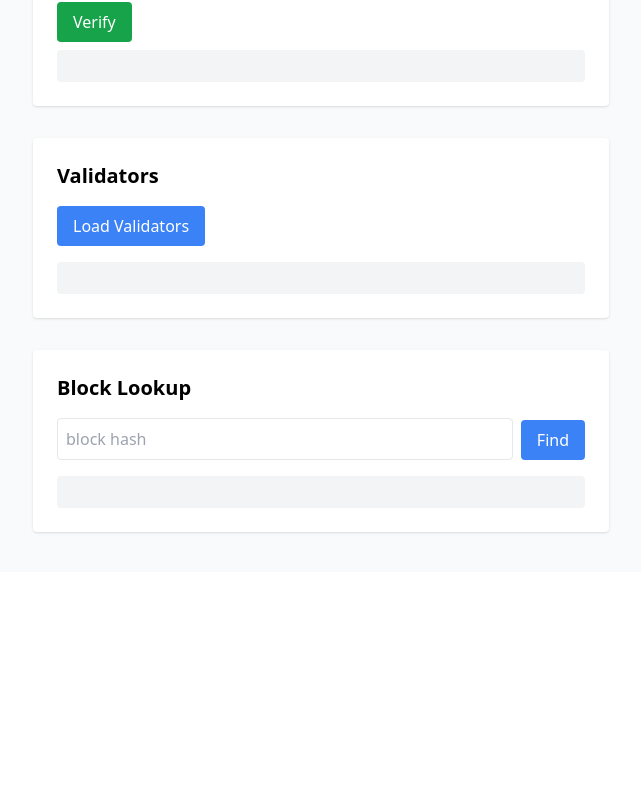
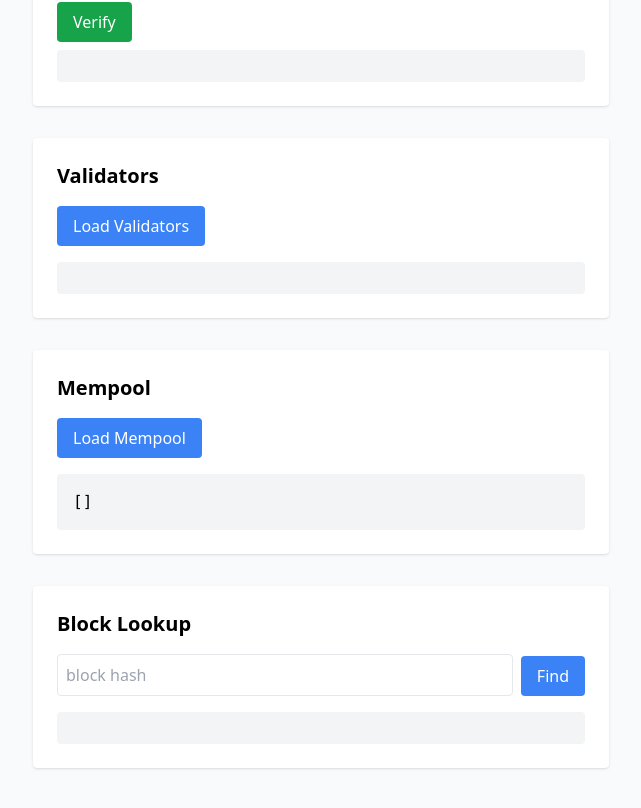
Before and after one commit to edinsoncs/suni-coin, a Next.js app: page / in a window 1280 px wide. Shown: the part 1560-2368 px from the top of the page, without its empty margins (319-960 px from the left). Before the commit the page ends 2132 px from the top, so only its background shows below. Built offline with nearby package versions, Linux system fonts and the light colour scheme; no server answers.

Commit message:
Fix wallet balance and enhance explorer

```diff
--- a/pages/index.js
+++ b/pages/index.js
@@ -21,6 +21,7 @@ export default function Home() {
   const [hashInput, setHashInput] = useState('');
   const [blockInfo, setBlockInfo] = useState(null);
   const [searchAddress, setSearchAddress] = useState('');
+  const [mempool, setMempool] = useState([]);
 
   useEffect(() => {
     refreshBlocks();
@@ -102,6 +103,12 @@ export default function Home() {
     setBlockInfo(json);
   }
 
+  async function loadMempool() {
+    const res = await fetch(`${API_BASE}/api/mempool`);
+    const json = await res.json();
+    setMempool(json);
+  }
+
   return (
     <div className="py-6">
       <h1 className="text-2xl font-bold mb-2 text-center">SuniCoin Dashboard</h1>
@@ -170,6 +177,12 @@ export default function Home() {
       </section>
 
       <section className="max-w-xl mx-auto bg-white p-6 mt-8 rounded shadow">
+        <h2 className="text-xl font-semibold mb-4">Mempool</h2>
+        <button onClick={loadMempool} className="px-4 py-2 bg-blue-500 text-white rounded">Load Mempool</button>
+        <pre className="mt-4 bg-gray-100 p-4 rounded overflow-auto">{JSON.stringify(mempool, null, 2)}</pre>
+      </section>
+
+      <section className="max-w-xl mx-auto bg-white p-6 mt-8 rounded shadow">
         <h2 className="text-xl font-semibold mb-4">Block Lookup</h2>
         <div className="flex items-end gap-2">
           <input value={hashInput} onChange={e => setHashInput(e.target.value)} placeholder="block hash" className="flex-1 border p-2 rounded" />
--- a/src/service/index.js
+++ b/src/service/index.js
@@ -2,7 +2,7 @@ import express from 'express';
 import bodyParser from 'body-parser';
 import Blockchain from '../blockchain/index.js';
 import P2PAction from './p2p.js';
-import Wallet from '../wallet/index.js';
+import Wallet, { blockchainWallet } from '../wallet/index.js';
 import Miner from '../miner/index.js';
 import middleware from '../middleware/index.js';
 
@@ -10,6 +10,8 @@ import middleware from '../middleware/index.js';
 const app = express();
 const { PORT = 8000 } = process.env;
 global.newBlockchain = new Blockchain();
+// ensure the genesis wallet can validate blocks
+newBlockchain.registerStake(blockchainWallet.publicKey, blockchainWallet.balance);
 //global.newWallet = new Wallet(newBlockchain, 0);
 global.newWalletMiner = new Wallet(newBlockchain, 0);
 global.p2pAction = new P2PAction(newBlockchain);
```
Also changed, not shown: src/middleware/Api/Endpoints/wallet_new.js (+13 -7 lines), src/public/index.html (+13 -0 lines).
